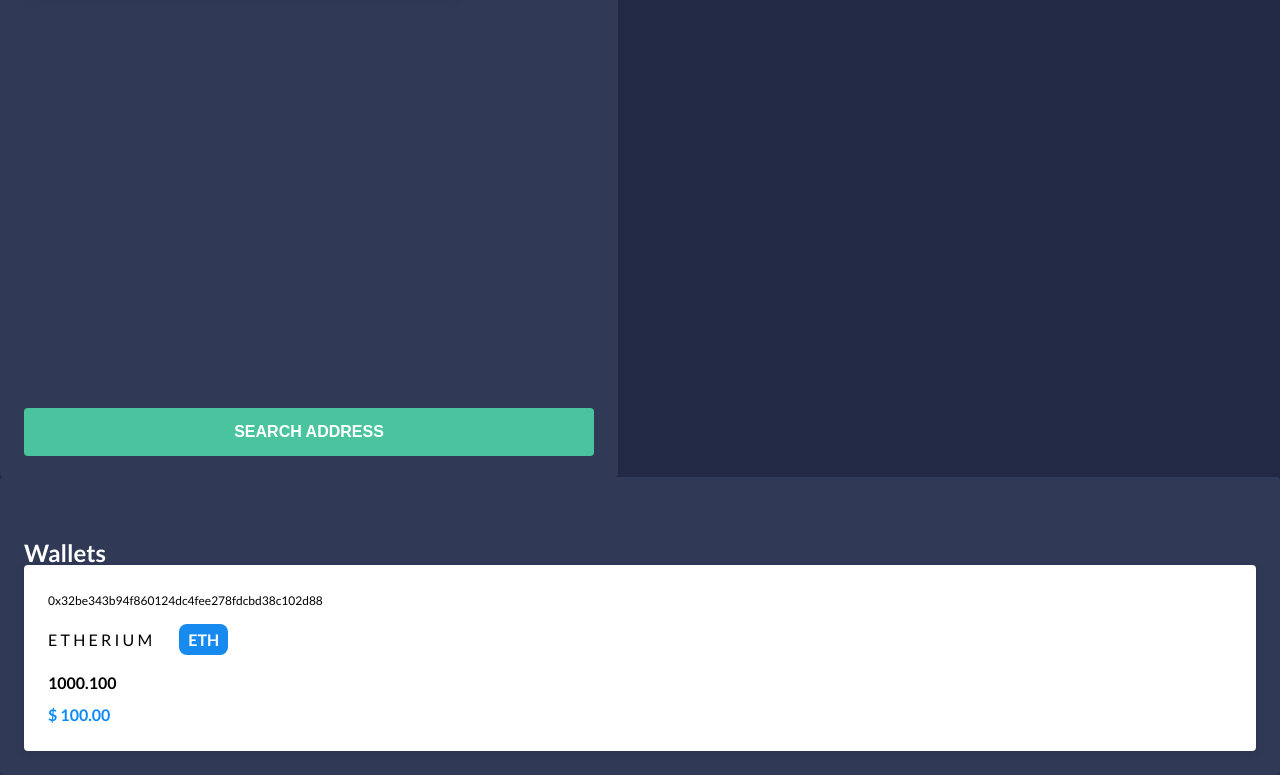
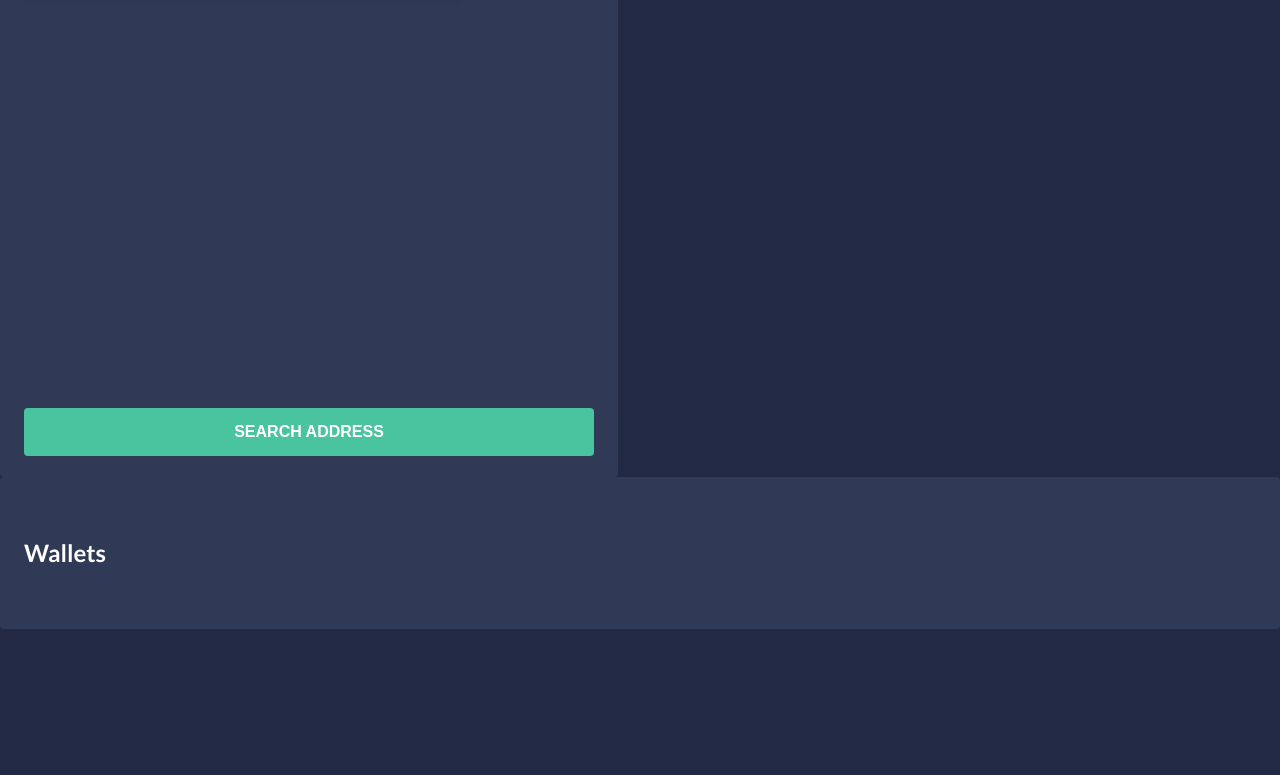
Before and after one commit to matheuscla/diversifi-test, a React (Create React App) app: page / in a window 1280 px wide. Shown: the part 282-1057 px from the top of the page. After the commit the page ends 911 px from the top, so only its background shows below. Built offline with nearby package versions, Linux system fonts and the light colour scheme.

Commit message:
Added real data to WalletCard

```diff
--- a/src/App.js
+++ b/src/App.js
@@ -58,7 +58,8 @@ function App() {
         removeAccount={handleRemoveAccount}
         searchAccount={handleSearch}
       />
-      <WalletList />
+
+      <WalletList wallets={wallets} ethUSD={ethUSD}/>
     </>
   )
 }
--- a/src/components/WalletCard/index.js
+++ b/src/components/WalletCard/index.js
@@ -9,17 +9,17 @@ import {
   USD
 } from './styles'
 
-const WalletCard = () => (
+const WalletCard = ({ wallet, ethUSD }) => (
   <Container>
-    <small>0x32be343b94f860124dc4fee278fdcbd38c102d88</small>
+    <small>{wallet.account_number}</small>
 
     <BadgeContainer>
       <Brand>ETHERIUM</Brand>
       <Badge>ETH</Badge>
     </BadgeContainer>
 
-    <EthValue>1000.100</EthValue>
-    <USD>$ 100.00</USD>
+    <EthValue>{wallet.balance}</EthValue>
+    <USD>{`$ ${(wallet.balance * ethUSD).toFixed(2)} USD`}</USD>
   </Container>
 )
 
--- a/src/components/WalletList/index.js
+++ b/src/components/WalletList/index.js
@@ -2,12 +2,15 @@ import React from 'react'
 
 import WalletCard from '../WalletCard'
 
-import { Container } from './styles'
+import { Container, WalletsContainer } from './styles'
 
-const WalletList = () => (
+const WalletList = ({ wallets, ethUSD }) => (
   <Container>
     <h2>Wallets</h2>
-    <WalletCard />
+
+    <WalletsContainer>
+      {wallets.map(wallet => <WalletCard key={wallet.account_number} wallet={wallet} ethUSD={ethUSD} />)}
+    </WalletsContainer>
   </Container>
 )
 
--- a/src/components/WalletList/styles.js
+++ b/src/components/WalletList/styles.js
@@ -9,6 +9,12 @@ export const Container = styled.div`
     font-weight: 600;
     font-size: 24px;
     line-height: 24px;
-    margin-top: 40px;
+    margin: 40px 0;
   }
 `
+
+export const WalletsContainer = styled.div`
+  display: grid;
+  grid-template-columns: repeat(3, 1fr);
+  grid-gap: 30px;
+`
```
